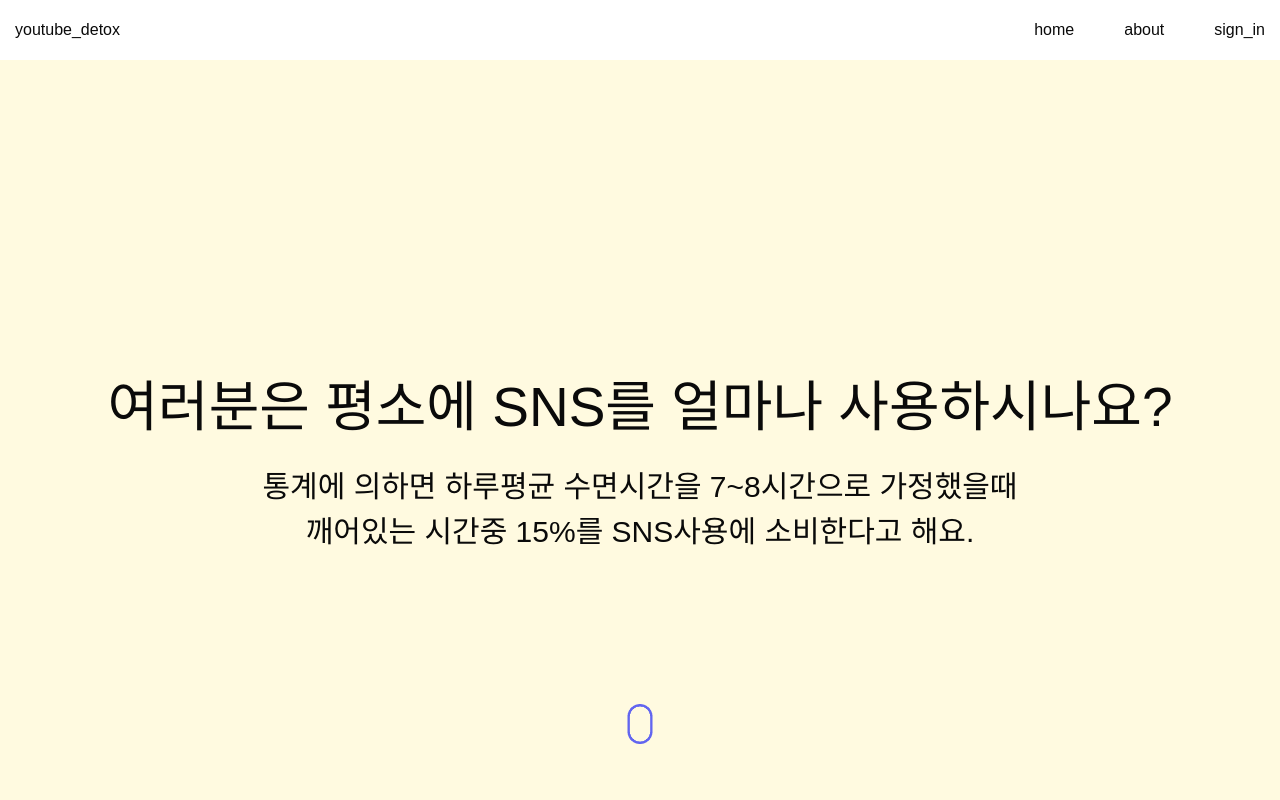
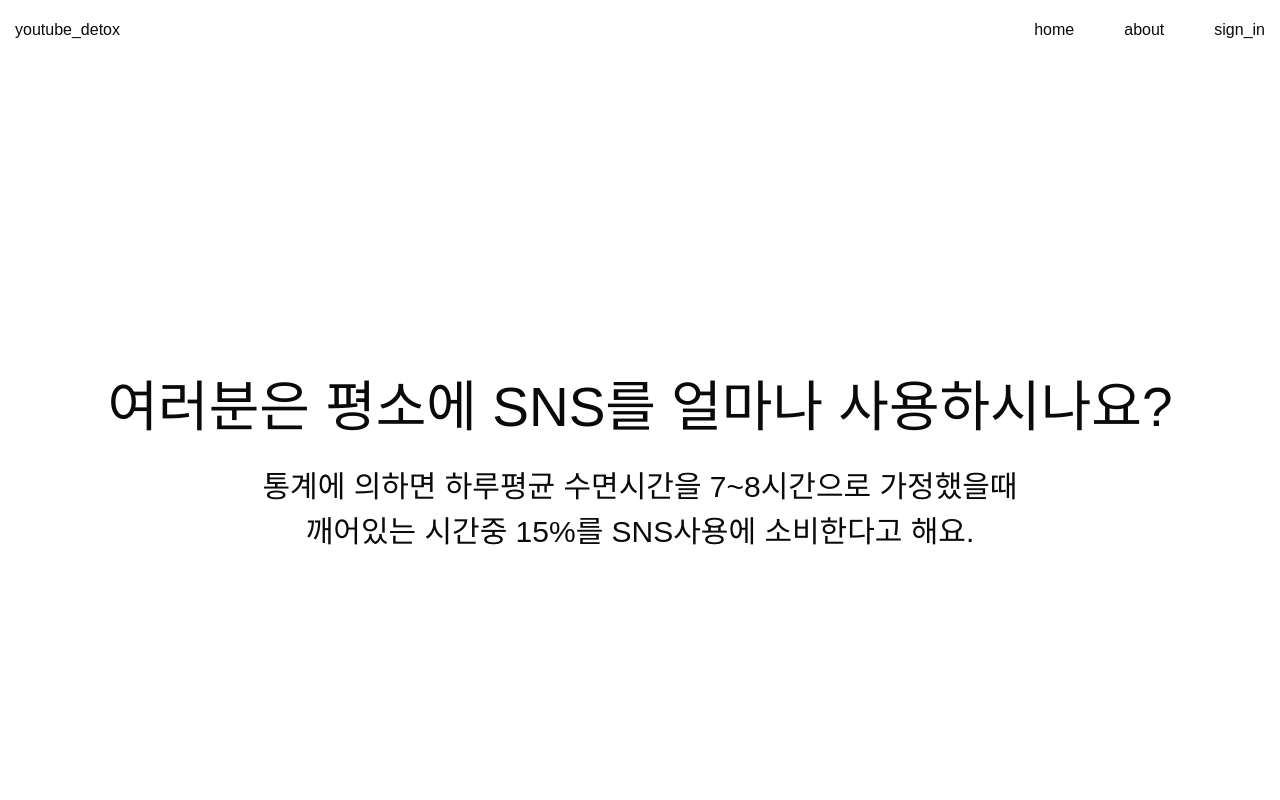
Before and after one commit to parklego/youtube_detox, a Next.js app: page / in a window 1280 px wide. Shown: the top 800 px of the page. Built offline with nearby package versions, Linux system fonts and the light colour scheme; no server answers; a web font is replaced by a local one.

Commit message:
브랜드 컬러 흑백으로 전환

```diff
--- a/src/app/page.module.css
+++ b/src/app/page.module.css
@@ -48,7 +48,7 @@
   overflow: hidden;
 }
 
-.bgOne {
+/* .bgOne {
   background-color: #fffae0;
 }
 
@@ -62,7 +62,7 @@
 
 .bgFour {
   background-color: #f6fdeb;
-}
+} */
 
 .listContainer {
   margin-top: 60px;
--- a/src/app/page.tsx
+++ b/src/app/page.tsx
@@ -123,7 +123,7 @@ export default function Home() {
           </motion.div>
         </section>
       </div>
-      <ScrollDownIcon />
+      {/* <ScrollDownIcon /> */}
     </>
   );
 }
--- a/src/components/card/Card.module.css
+++ b/src/components/card/Card.module.css
@@ -6,16 +6,18 @@
 
   width: 250px;
   height: 350px;
-  border: 2px solid #4caf50;
+  border: 2px solid #000000;
   border-radius: 20px;
   box-shadow: 0px 10px 20px rgba(0, 0, 0, 0.1);
 
   transition: transform 0.3s ease;
+
+  cursor: pointer;
 }
 
 .container:hover {
   transform: translateY(-10px);
-  background-color: #e6facd;
+  background-color: #eaedf0;
 }
 
 .imgContainer {
```
